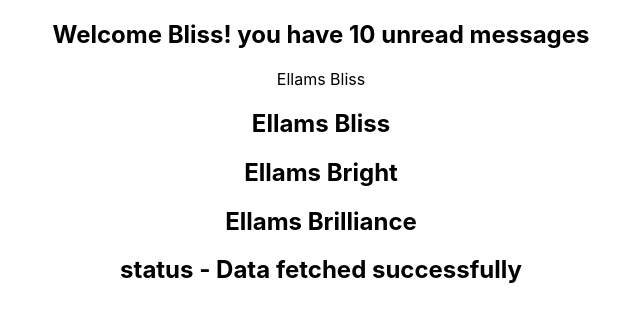
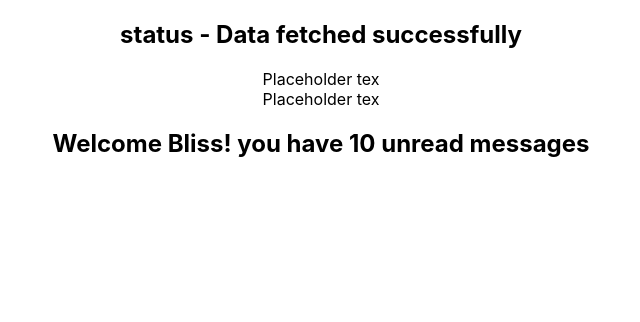
Before and after one commit to iamBlissMedik/react-typescript-basics, a React (Create React App) app: page / in a window 1280 px wide. Shown: the top 322 px of the page, without its empty margins (319-959 px from the left). Built offline with nearby package versions, Linux system fonts and the light colour scheme.

Commit message:
finished learning

```diff
--- a/src/App.tsx
+++ b/src/App.tsx
@@ -1,5 +1,7 @@
 import "./App.css";
 import Greet from "./components/Greet";
+import Heading from "./components/Heading";
+import Oscar from "./components/Oscar";
 import Person from "./components/Person";
 import PersonList from "./components/PersonList";
 import Status from "./components/Status";
@@ -25,10 +27,15 @@ function App() {
   };
   return (
     <div className="App">
+      {/* <Greet name="Bliss" number={10} isLoggedIn={true} />
+      <Person personName={personName} />
+      <PersonList nameList={nameList} /> */}
+      <Status status="success" />
+      <Heading>Placeholder text</Heading>
+      <Oscar>
+        <Heading>Oscar goes to school</Heading>
+      </Oscar>
       <Greet name="Bliss" number={10} isLoggedIn={true} />
-      <Person personName={personName} />
-      <PersonList nameList={nameList} />
-      <Status status="success" />
     </div>
   );
 }
--- a/src/components/Heading.tsx
+++ b/src/components/Heading.tsx
@@ -1,4 +1,7 @@
-const Heading = () => {
-  return <div>Placeholder text</div>;
+type HeadingProps = {
+  children: string;
+};
+const Heading: React.FC<HeadingProps> = () => {
+  return <div>Placeholder tex</div>;
 };
 export default Heading;
--- /dev/null
+++ b/src/components/Oscar.tsx
@@ -0,0 +1,7 @@
+type OscarProps = {
+  children: React.ReactNode;
+};
+const Oscar: React.FC<OscarProps> = ({ children }) => {
+  return <div>{children}</div>;
+};
+export default Oscar;
```
